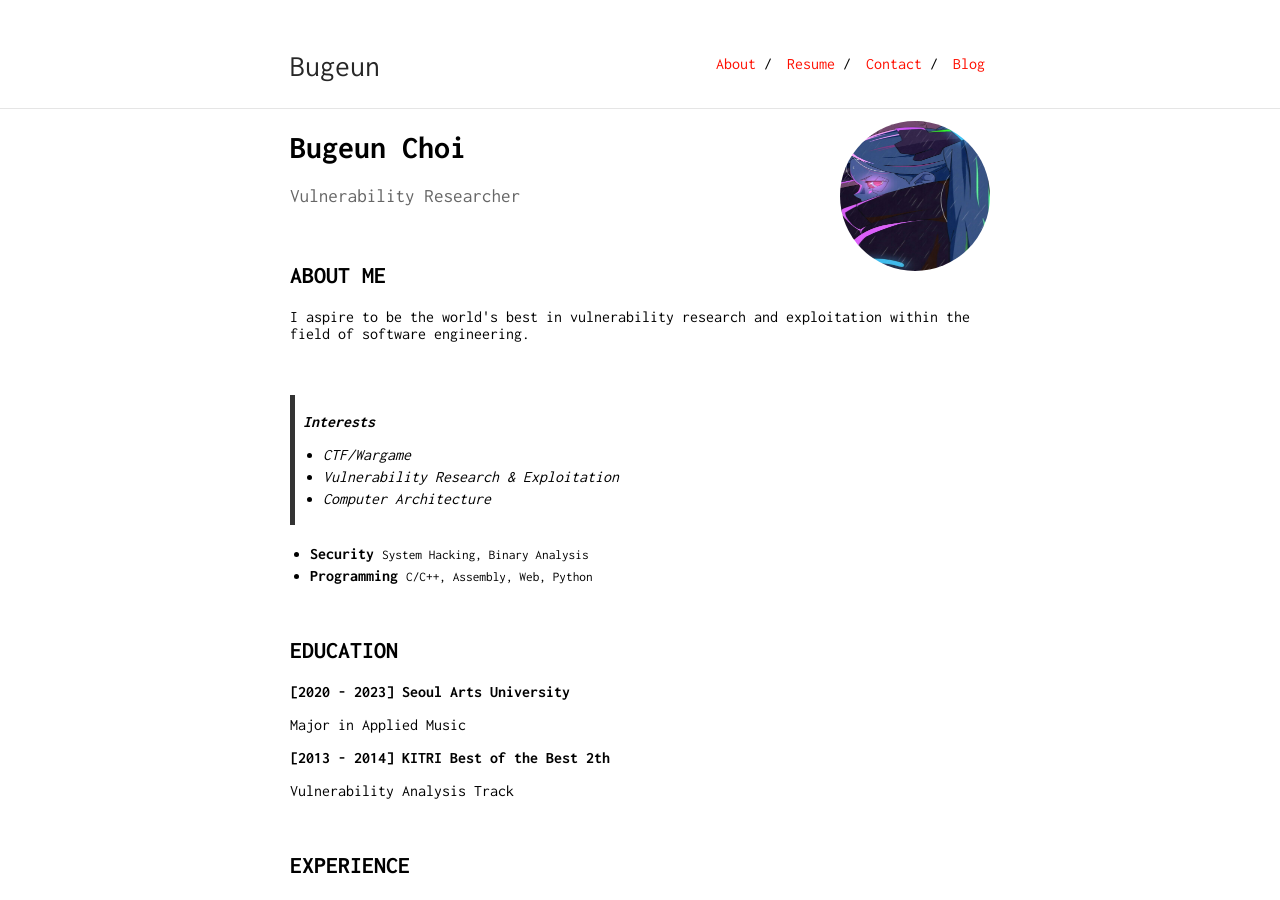
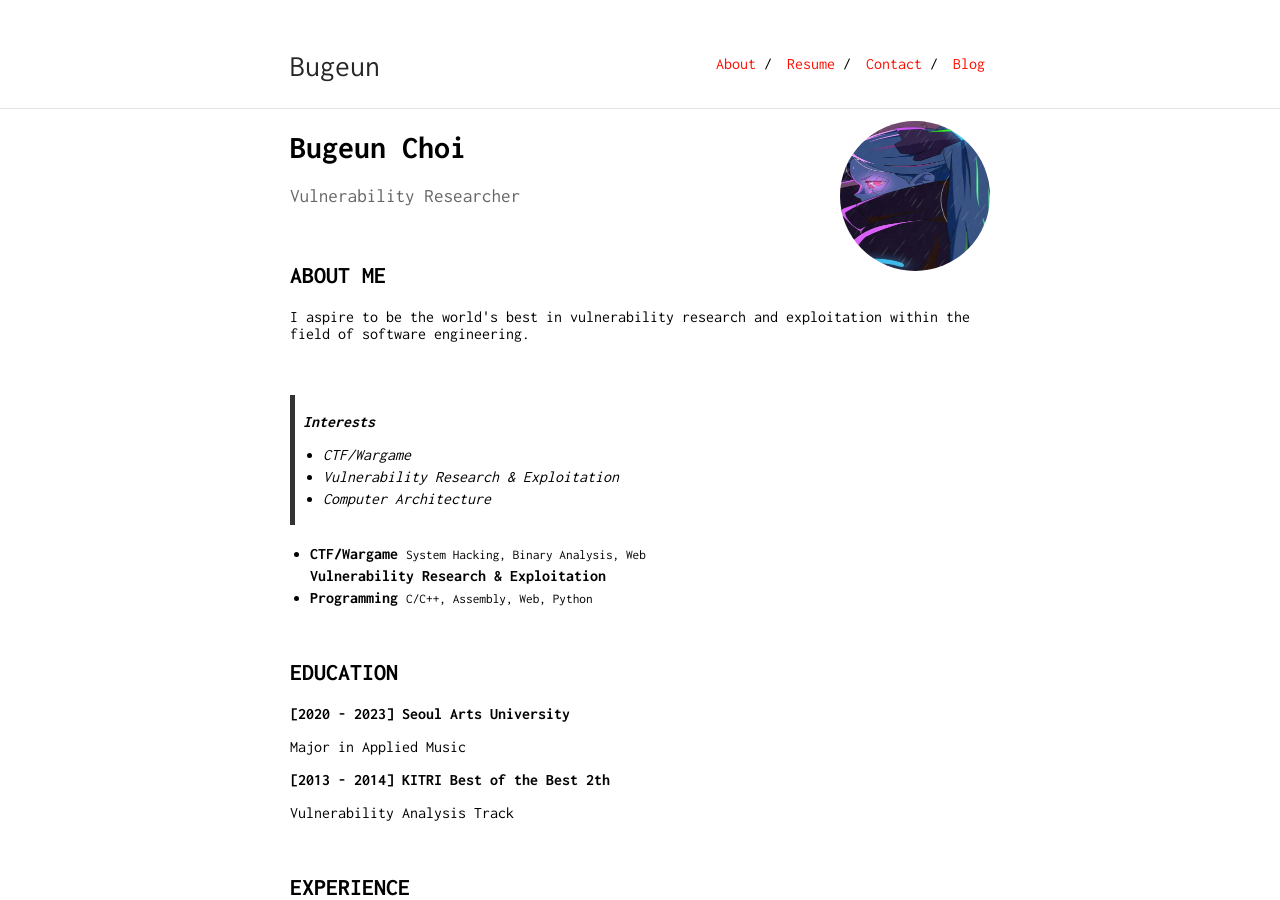
Before and after one commit to Bugeun/bugeun.github.io, a Jekyll site: the page built from index.md, in a window 1280 px wide and 900 px high. Built offline with Jekyll 4.4.1, drawn with Linux system fonts in a browser that asks for light colours.

Commit message:
Update index.md

```diff
--- a/index.md
+++ b/index.md
@@ -25,9 +25,10 @@ Vulnerability Researcher
 <section>
         <ul>
           <li>
-            <b>Security</b>
-            <small>System Hacking, Binary Analysis</small>
+            <b>CTF/Wargame</b>
+            <small>System Hacking, Binary Analysis, Web</small>
           </li>
+            <b>Vulnerability Research & Exploitation</b>
           <li>
             <b>Programming</b>
             <small>C/C++, Assembly, Web, Python</small>
```
